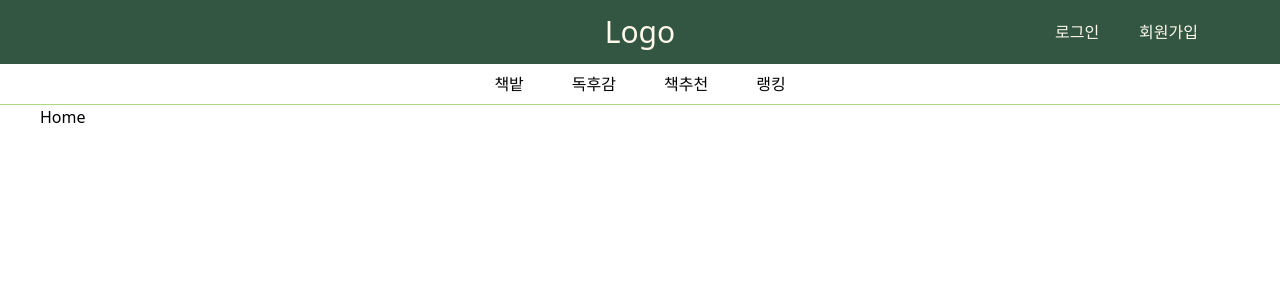
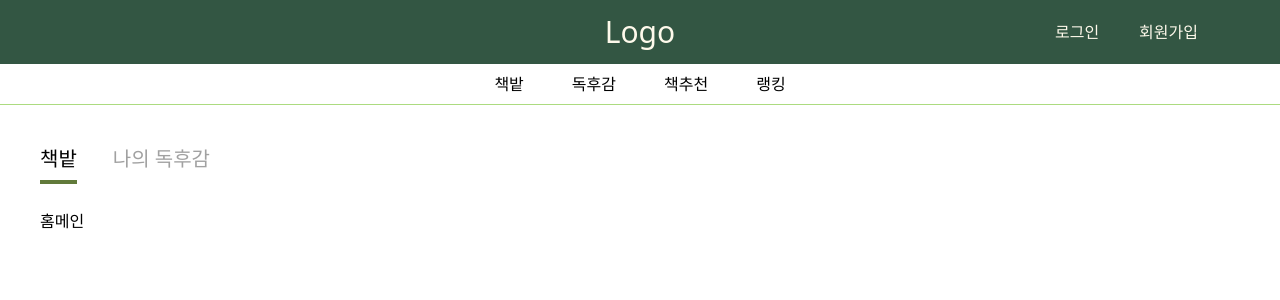
Before and after one commit to book-forest-gwangju-3/book-forest-front, a React (Vite) app in the folder book-forest/: page / in a window 1280 px wide. Shown: the top 300 px of the page. Built offline with nearby package versions, Linux system fonts and the light colour scheme.

Commit message:
feat.마이페이지 타이틀 컴포넌트 생성

```diff
--- a/book-forest/src/App.jsx
+++ b/book-forest/src/App.jsx
@@ -14,7 +14,7 @@ function App() {
       <Header />
       <div style={{ width: "1200px", margin: "0 auto" }}>
         <Routes>
-          <Route path="/" element={<Home />} />
+          <Route path="*" element={<Home />} />
           <Route path="/login" element={<LogIn />} />
           <Route path="/signup" element={<SignUp />} />
           <Route path="/tier" element={<Tier />} />
--- /dev/null
+++ b/book-forest/src/components/MypageHeader.jsx
@@ -0,0 +1,32 @@
+import { useState } from "react"
+import { useNavigate } from "react-router-dom"
+
+const MypageHeader = () => {
+  const urls = ['/', '/my-report']
+  const [pages, setTodos] = useState([true, false])
+
+  const navigate = useNavigate()
+
+  const handleClick = (now) => {
+    const newPages = pages.map((_, idx) => {
+      return (idx === now) ? true : false
+    })
+
+    setTodos(newPages)
+    navigate(urls[now])
+  }
+
+
+  const navClass = `pt-10 pb-9 text-xl`
+  const noActive = `mr-9 cursor-pointer select-none text-color-18`
+  const active = `mr-9 cursor-pointer select-none underline-after`
+
+  return (
+    <nav className={navClass}>
+      <span className={(pages[0]) ? active : noActive} onClick={() => handleClick(0)}>책밭</span>
+      <span className={(pages[1]) ? active : noActive} onClick={() => handleClick(1)}>나의 독후감</span>
+    </nav>
+  )
+}
+
+export default MypageHeader
--- a/book-forest/src/pages/Home.jsx
+++ b/book-forest/src/pages/Home.jsx
@@ -1,5 +1,18 @@
+import { Routes, Route } from "react-router-dom";
+import MypageHeader from "../components/MypageHeader";
+import HomeMain from "./HomeMain";
+import HomeMyReport from "./HomeMyReport";
+
 const Home = () => {
-  return <div>Home</div>;
+  return (
+    <>
+      <MypageHeader />
+      <Routes>
+        <Route path="/" element={<HomeMain />} />
+        <Route path="/my-report" element={<HomeMyReport />} />
+      </Routes>
+    </>
+  )
 };
 
 export default Home;
--- /dev/null
+++ b/book-forest/src/pages/HomeMain.jsx
@@ -0,0 +1,7 @@
+const HomeMain = () => {
+  return (
+    <>홈메인</>
+  )
+};
+
+export default HomeMain;
--- /dev/null
+++ b/book-forest/src/pages/HomeMyReport.jsx
@@ -0,0 +1,7 @@
+const HomeMyReport = () => {
+  return (
+    <>나의 독후감</>
+  )
+};
+
+export default HomeMyReport;
--- a/book-forest/tailwind.config.js
+++ b/book-forest/tailwind.config.js
@@ -25,8 +25,28 @@ export default {
         "color-19": "#BCB5A3",
         "color-20": "#6E6E6E",
         "color-21": "#0064AD",
+        "color-22": "#617A3A",
       },
     },
   },
-  plugins: [],
+  plugins: [
+    function ({ addUtilities }) {
+      const newUtilities = {
+        '.underline-after': {
+          position: 'relative',
+          '&::after': {
+            content: '""',
+            display: 'block',
+            borderBottom: '4px solid #617A3A',
+            width: '100%',
+            position: 'absolute',
+            bottom: '-12px',
+            left: '0',
+          },
+        },
+      };
+
+      addUtilities(newUtilities, ['responsive', 'hover']);
+    },
+  ],
 };
```
